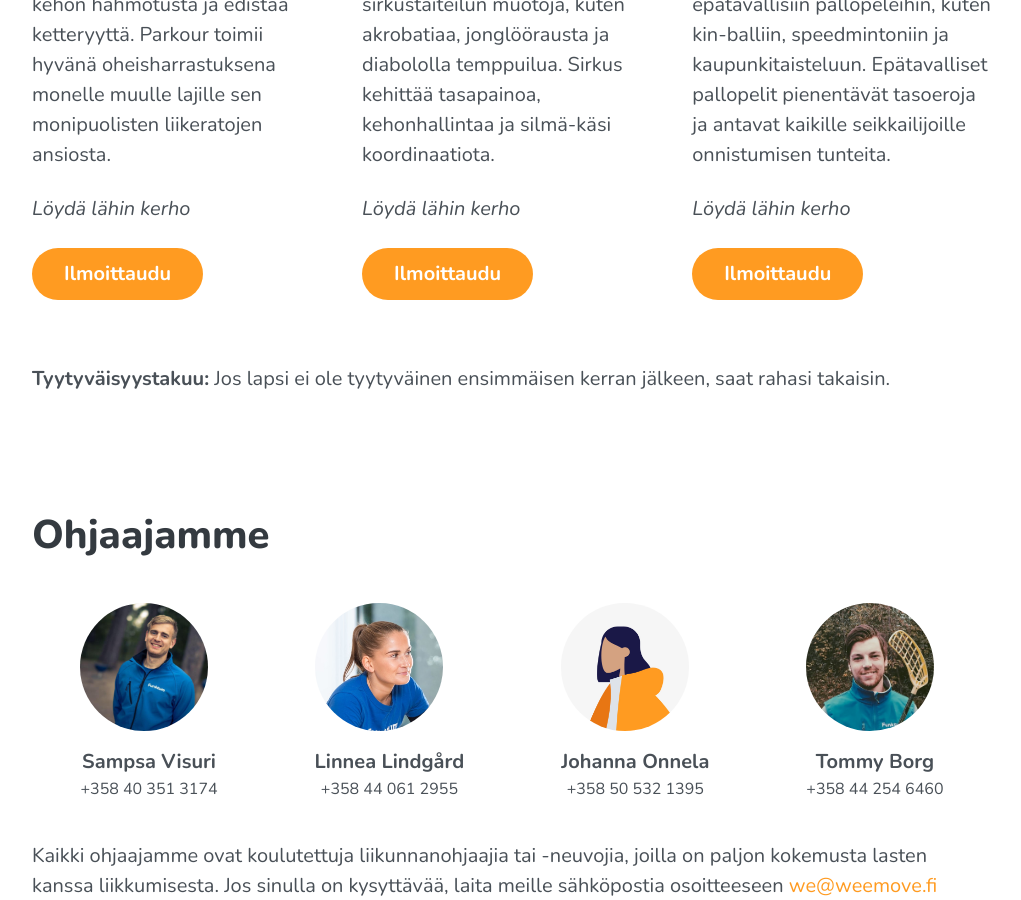
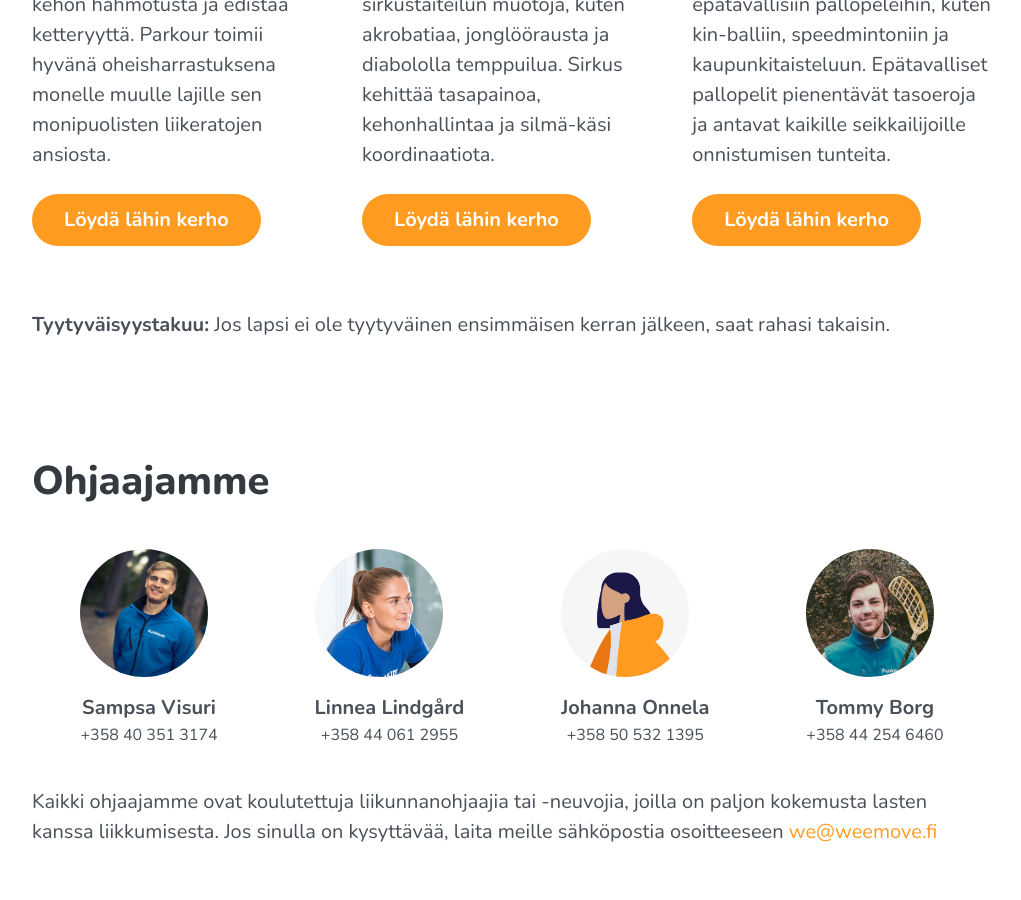
Before and after one commit to Funktum/weemove, a Jekyll site: the page built from _pages/home.md, in a window 1280 px wide and 900 px high, scrolled down 3384 px. Shown: the whole window, without its empty margins (128-1149 px from the left). Built offline with Jekyll 4.4.1, drawn with Linux system fonts in a browser that asks for light colours; our own code applies the rules of GitHub Pages for plain Markdown files; a script that is not in the unit is left out.

Commit message:
Change club button CTAs

```diff
--- a/_pages/home.md
+++ b/_pages/home.md
@@ -40,9 +40,7 @@ WEE-kerhoja järjestetään tällä hetkellä Helsingissä, Espoossa ja Sipoossa
 
 WEE Parkour tuo lapselle uusia motorisia taitoja, parantaa oman kehon hahmotusta ja edistää ketteryyttä. Parkour toimii hyvänä oheisharrastuksena monelle muulle lajille sen monipuolisten liikeratojen ansiosta.
 
-_Löydä lähin kerho_
-
-{% include button.html url="https://funktum.tapahtumiin.fi/fi/p/parkour" text="Ilmoittaudu" %}
+{% include button.html url="https://funktum.tapahtumiin.fi/fi/p/parkour" text="Löydä lähin kerho" %}
 </div>
 <div class="dn db-l w2-l"></div>
 <div class="w-33-l pb3" markdown="1">
@@ -50,9 +48,7 @@ _Löydä lähin kerho_
 
 WEE Circuksessa lapset pääsevät kokeilemaan yleisimpiä sirkustaiteilun muotoja, kuten akrobatiaa, jonglöörausta ja diabololla temppuilua. Sirkus kehittää tasapainoa, kehonhallintaa ja silmä-käsi koordinaatiota.
 
-_Löydä lähin kerho_
-
-{% include button.html url="https://funktum.tapahtumiin.fi/fi/p/circus" text="Ilmoittaudu" %}
+{% include button.html url="https://funktum.tapahtumiin.fi/fi/p/circus" text="Löydä lähin kerho" %}
 </div>
 <div class="dn db-l w2-l"></div>
 <div class="w-33-l pb3" markdown="1">
@@ -60,9 +56,7 @@ _Löydä lähin kerho_
 
 WEE Bouncessa tutustumme hauskoihin ja hieman epätavallisiin pallopeleihin, kuten kin-balliin, speedmintoniin ja kaupunkitaisteluun. Epätavalliset pallopelit pienentävät tasoeroja ja antavat kaikille seikkailijoille onnistumisen tunteita.
 
-_Löydä lähin kerho_
-
-{% include button.html url="https://funktum.tapahtumiin.fi/fi/p/bounce" text="Ilmoittaudu" %}
+{% include button.html url="https://funktum.tapahtumiin.fi/fi/p/bounce" text="Löydä lähin kerho" %}
 </div>
 </div>
 
```
